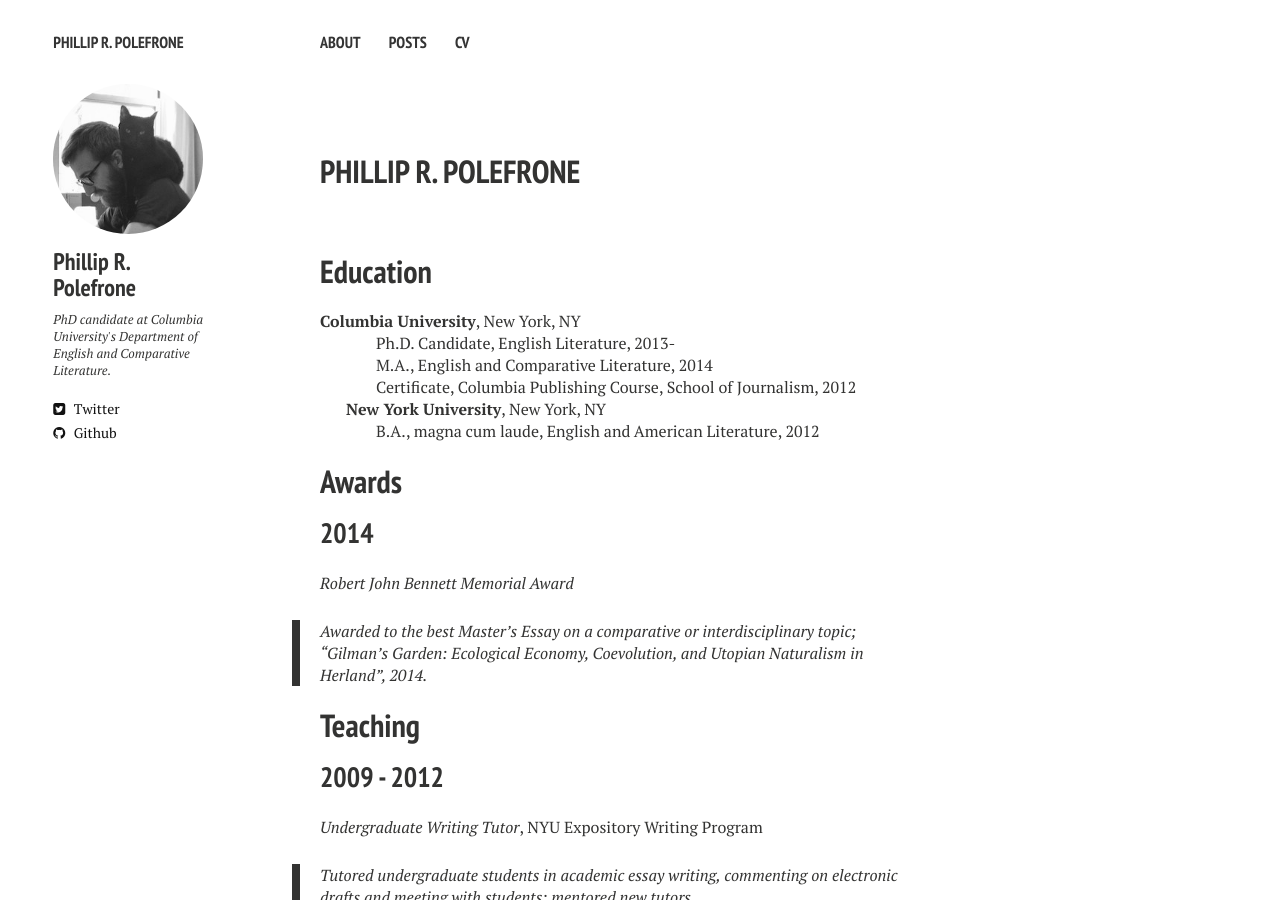
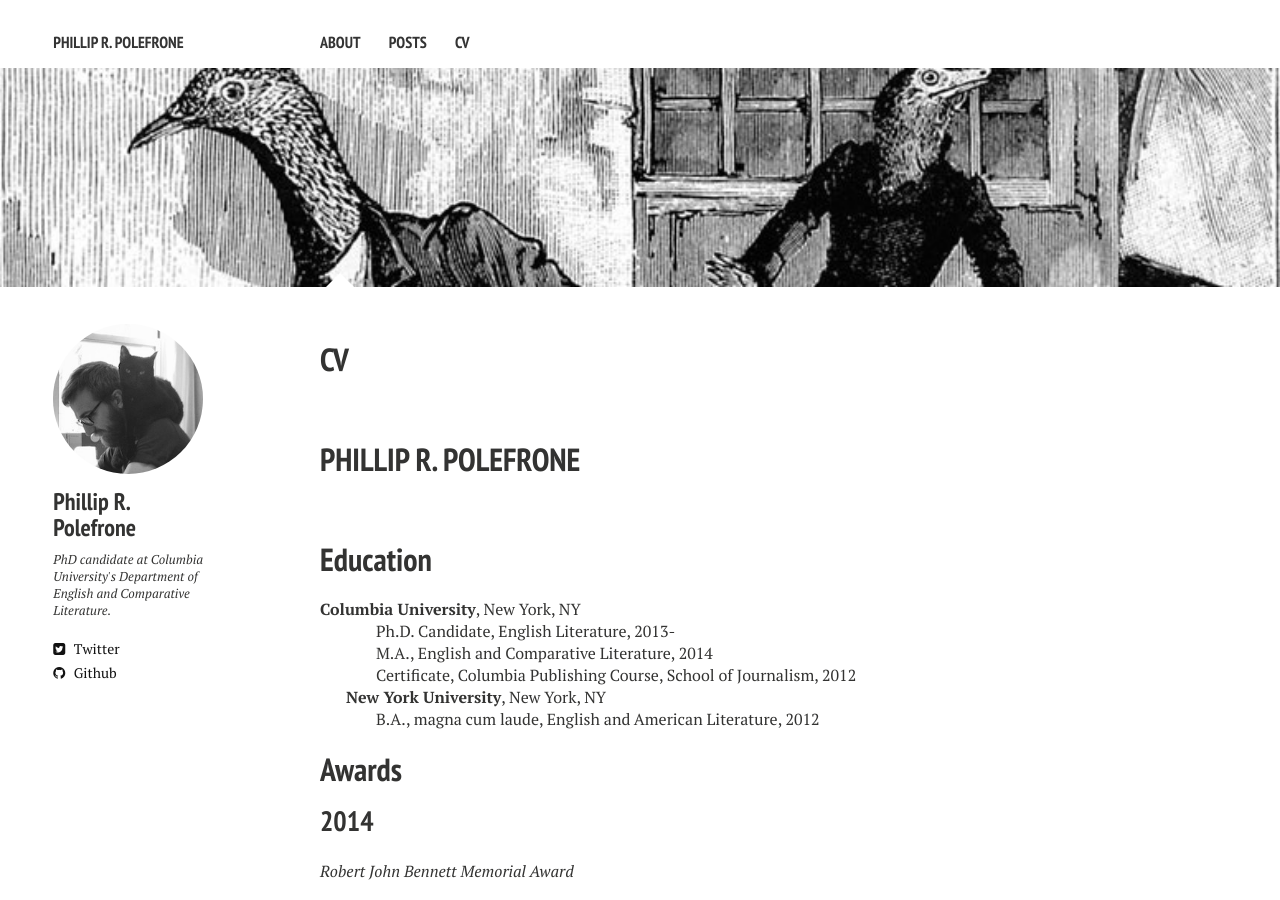
Before and after one commit to prpole/prpoleold.github.io, a Jekyll site: the page built from cv.md, in a window 1280 px wide and 900 px high. Built offline with Jekyll 4.4.1, drawn with Linux system fonts in a browser that asks for light colours; nearby versions of some CDN libraries.

```diff
--- a/cv.md
+++ b/cv.md
@@ -1,8 +1,11 @@
 ---
 layout: page
 description: "My CV."
+title: CV
 tags: [Phillip R. Polefrone, Phil Polefrone, CV]
 permalink: /cv/
+image:
+  feature: texture-feature-06.jpg
 ---
 
 {% include _cv.html %}
```
